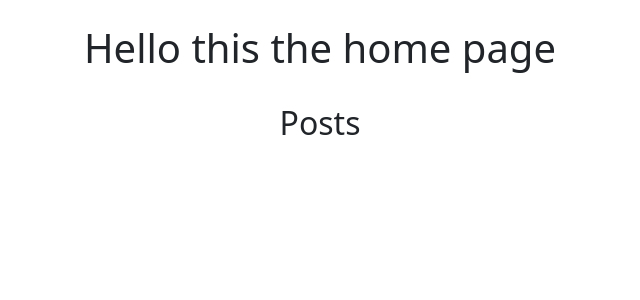
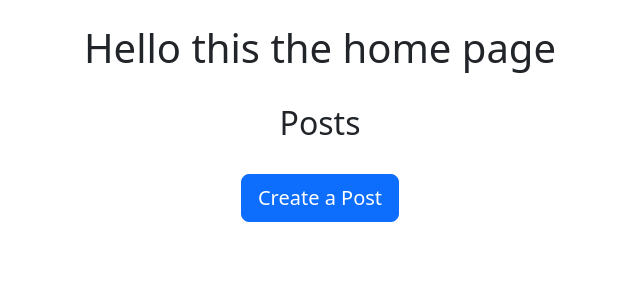
Before and after one commit to bennylao/comp0034-cw2-g-team_1, a Flask app: page / in a window 1280 px wide. Shown: the part 56-356 px from the top of the page, without its empty margins (320-960 px from the left). Run offline with Flask 3, Linux system fonts and the light colour scheme; the visitor is signed in with stand-in values (Sample User, id 1); data that the repository does not hold is empty; parts of the project's set-up code (start-up, migrations or seed data) failed here and were passed over.

Commit message:
user posts page

```diff
--- a/crayfish_analysis_app/auth.py
+++ b/crayfish_analysis_app/auth.py
@@ -103,3 +103,15 @@ def delete_post(id):
         db.session.commit()
         flash("Post deleted.", category="success")
     return redirect(url_for('auth.home'))
+
+@main_bp.route("/posts/<username>")
+@login_required
+def posts(username):
+    user = User.query.filter_by(username=username).first()
+
+    if not user:
+        flash("No user with that username exists.", category="error")
+        return redirect(url_for("auth.home"))
+
+    posts = Post.query.filter_by(author=user.id).all()
+    return render_template("posts.html", user=current_user, posts=posts, username=username)
--- a/crayfish_analysis_app/models.py
+++ b/crayfish_analysis_app/models.py
@@ -1,6 +1,5 @@
-import datetime
 from flask_sqlalchemy import SQLAlchemy
-from sqlalchemy import func, DateTime, DATETIME
+from sqlalchemy import func
 from flask_login import UserMixin
 from flask_login import LoginManager
 
--- a/crayfish_analysis_app/templates/posts_div.html
+++ b/crayfish_analysis_app/templates/posts_div.html
@@ -1,4 +1,42 @@
 {% extends "base.html" %}
 {% block title %}Posts_div{% endblock %}
 {% block content%}
+<br />
+<h1 align="center">{% block header1 %}Hello this the home page{% endblock %}</h1>
+<br />
+<h2 align="center">{% block header2 %}Posts{% endblock %}</h2>
+<br />
+<div id="posts">
+    {% for post in posts %}
+    <div class="card border-dark">
+        <div class="card-header d-flex justify-content-between align-items-center">
+            <a href="/posts/{{post.user.username}}">{{post.user.username}}</a>
+            {% if user.id == post.author %}
+            <div class="btn-group">
+                <button type="button" class="btn btn-sm btn-primary dropdown-toggle" data-bs-toggle="dropdown">
+                </button>
+                <ul class="dropdown-menu">
+                    <li><a href="/delete-post/{{post.id}}" class="dropwdown-item">Delete</a></li>
+                </ul>
+            </div>
+            {% endif %}
+        </div>
+        <div class="card-body">
+            <div class="card-text">{{post.text}}</div>
+        </div>
+        <div class="card-footer text-muted">{{post.date_created}}</div>
+    </div>
+    <br />
+    {% endfor %}
+</div>
+{% block footer %}
+    <div align="center">
+        <a href="/create-post">
+            <button type="button" class="btn btn-primary btn-lg">
+                Create a Post
+            </button>
+        </a>
+    </div>
 {% endblock %}
+
+{% endblock %}
```
Also changed, not shown: crayfish_analysis_app/templates/create_post.html (+8 -0 lines), crayfish_analysis_app/templates/home.html (+1 -31 lines), crayfish_analysis_app/templates/posts.html (+12 -3 lines).
